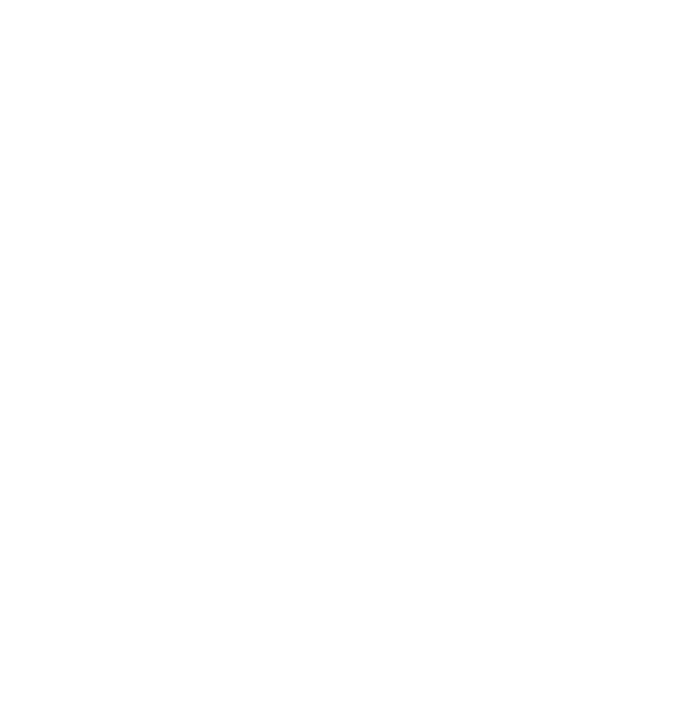
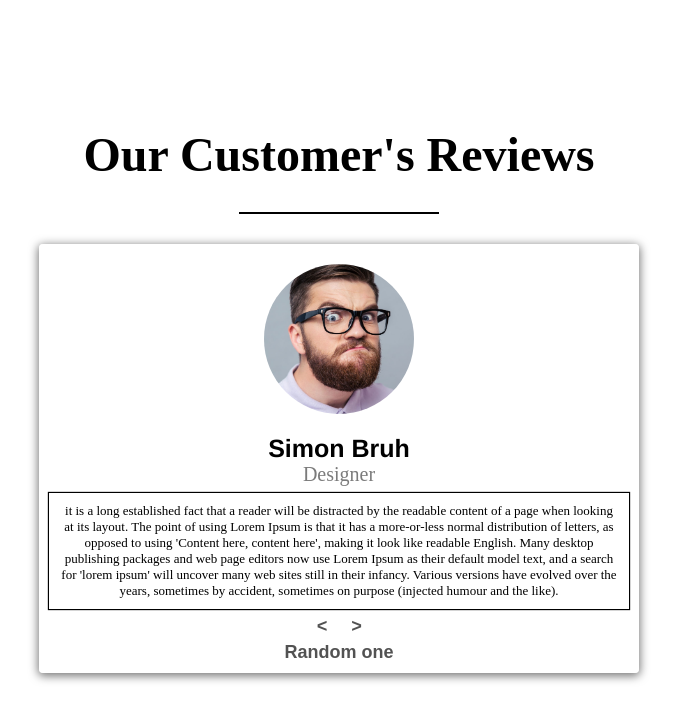
Before and after one commit to GeorgiyZhuravlevRudn/js_projects, a plain HTML site: page reviews/index.html in a window 1280 px wide. Shown: the whole page, without its empty margins (301-978 px from the left). Drawn offline with Linux system fonts and the light colour scheme.

Commit message:
commited

```diff
--- a/reviews/index.html
+++ b/reviews/index.html
@@ -14,7 +14,36 @@
     <link rel="stylesheet" href="styles.css" />
   </head>
   <body>
+        <main>
+                <section class="container">
+                        <div class="title">
+                                <h1>Our Customer's Reviews</h1>
+                                <div class="underline"></div>
+                        </div>
+                        <article class="container-review">
+                                <div class="container-img">
+                                        <img src="img/simon.jpeg" id="person-img">
+                                </div>
+                                <h4 class="author-name">Simon Bruh</h4>
+                                <p id="author-job">Designer</p>
+                                <p id="author-review">
+                                        it is a long established fact that a reader will be distracted by the readable content of a page when looking at its layout. The point of using Lorem Ipsum is that it has a more-or-less normal distribution of letters, as opposed to using 'Content here, content here', making it look like readable English. Many desktop publishing packages and web page editors now use Lorem Ipsum as their default model text, and a search for 'lorem ipsum' will uncover many web sites still in their infancy. Various versions have evolved over the years, sometimes by accident, sometimes on purpose (injected humour and the like).
+                                </p>
+                                <div class="button-container">
+                                        <button class="btn prev-btn">
+                                                <i class="btn-text chev-left"> < </i>
+                                        </button>
+                                        <button class="btn next-btn">
+                                                <i class="btn-text chev-right"> > </i>
+                                        </button>
+                                </div>
+                                <button class="btn rand-btn">
+                                       <span class="btn-text">Random one</span>
+                                </button>
+                        </article>
 
+                </section>
+        </main>
   </body>
-
+  <script src="script.js"></script>
 </html>
--- a/reviews/styles.css
+++ b/reviews/styles.css
@@ -0,0 +1,117 @@
+*,
+::after,
+::before {
+  margin: 0;
+  padding: 0;
+  box-sizing: border-box;
+}
+body
+{
+        background-size:100%;
+        background: rgba(255, 255, 255, 0.59);
+        /*background: radial-gradient(circle, rgba(245,224,255,1) 49%, rgba(139, 199, 255, 0.782) 83%);*/
+}
+main
+{
+        min-height: 100vh;
+        display: grid;
+        place-items: center;/*place all items in center*/
+}
+.container
+{
+        text-align: center;
+        width: 100%;
+        max-width:600px;
+        align-items: center;
+
+}
+.title{
+        font-size:200%;
+        text-align: center;
+        text-decoration:none;
+}
+.underline{
+        margin-top:5%;
+        margin-bottom:5%;
+        height: 2.3px;
+        width: 200px;
+        background: black;
+        margin-left: auto;
+        margin-right: auto;
+}
+.container-review{
+        align-items:center;
+        place-items: center;
+        max-width:100%;
+        padding:10px;
+        background:rgba(255, 255, 255, 0.631);
+        box-shadow: 0 2px 10px 1px rgba(0, 0, 0, 0.542); /* offset-x | offset-y | blur-radius | spread-radius | color */
+        box-sizing: border-box;
+        border-radius: 4px;
+}
+.container-img{
+        width: 150px;
+        height: 150px;
+        border-radius: 50%;
+        margin: 10px auto;
+        margin-bottom: 20px;
+}
+#person-img{
+        width: 150px;
+        height: 150px;
+        border-radius: 50%;
+        margin: 0 auto;
+        margin-bottom: 1.5rem;
+}
+.author-name{
+        font-size:25px;
+        font-weight: bold;
+        font-family:'Franklin Gothic Medium', 'Arial Narrow';
+}
+#author-job{
+        font-size: 20px;
+        color:rgba(41, 41, 41, 0.617);
+        text-decoration:none;
+}
+#author-review{
+        font-weight:normal;
+        font-size:13px;
+        margin-top:7px;
+        margin-bottom: 7px;
+        padding:10px;
+        text-align:center;
+        background-color: rgba(255, 255, 255, 0.72);
+        box-shadow: 0 0px 1px 1px black;
+
+}
+.button-container{
+        align-items: center;
+        margin-bottom:5px;
+}
+.chev-right{
+        margin-left:20px;
+}
+.btn-text{
+        font-weight: bold;
+        color:rgba(0, 0, 0, 0.679);
+        font-size:18px;
+        border-color:transparent;
+}
+.btn{
+        border:none;
+        background:none;
+}
+.btn-text:hover{
+        color:rgb(255, 255, 255);
+        background-color:rgba(0, 0, 0, 0.35);
+        transition:all 0.3s ease-in-out;
+        padding:3px;
+        border-radius:10px;
+}
+.btn-text:active{
+        color:rgb(255, 255, 255);
+        background-color:rgba(0, 0, 0, 0.35);
+        transition:all 0.15s ease-in-out;
+        border-radius:30px;
+        padding:20px;
+}
```
Also changed, not shown: reviews/img/simon.jpeg (added).
